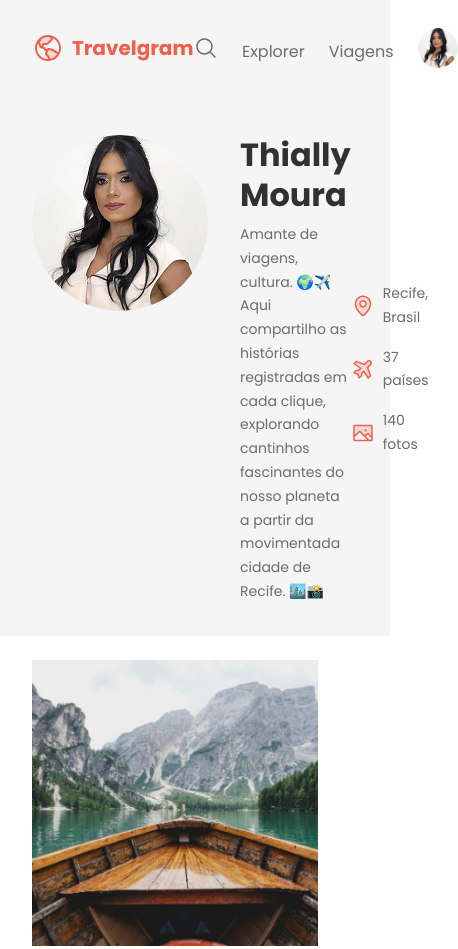
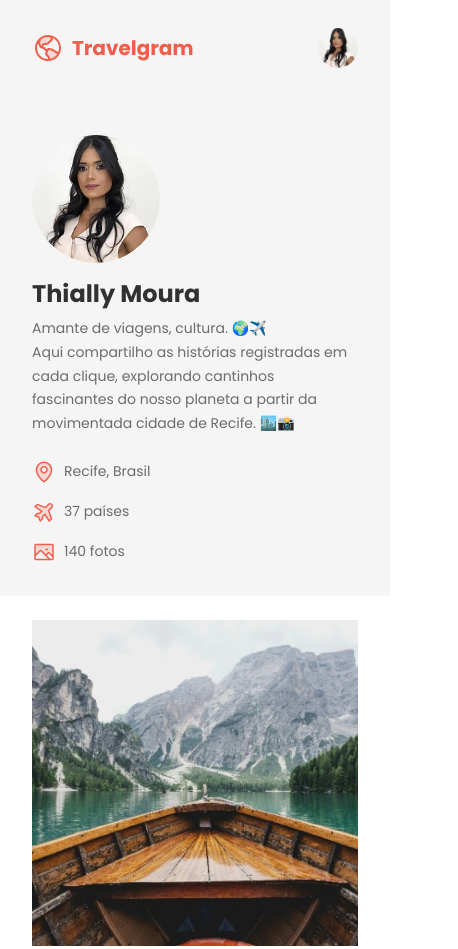
Before and after one commit to thiallymoura/travelgram-project, a plain HTML site: page index.html in a window 390 px wide. Shown: the top 949 px of the page, 458 px wide, since content can reach past the window. Drawn offline with Linux system fonts and the light colour scheme.

Commit message:
feat: applying responsiveness

```diff
--- a/index.html
+++ b/index.html
@@ -21,12 +21,12 @@
             </a>
             <ul id="primary-menu">
                 <li>
-                    <a href="#">
+                    <a href="#" class="no-mobile">
                         <img src="./assets/icons/MagnifyingGlass.svg" alt="icone de lupa">
                     </a>
                 </li>
-                <li><a href="#">Explorer</a></li>
-                <li><a href="#">Viagens</a></li>
+                <li><a href="#" class="no-mobile">Explorer</a></li>
+                <li><a href="#" class="no-mobile">Viagens</a></li>
                 <li><a href="#">
                         <img src="./assets/profile.png" alt="icone de perfil">
                     </a></li>
--- a/styles/footer.css
+++ b/styles/footer.css
@@ -1,14 +1,14 @@
 footer {
     display: flex;
-    gap: 24px;
-    padding-block: 24px;
+    gap: 1.5rem;
+    padding-block: 1.5rem;
 
-    font: 14px/150% var(--font-family);
+    font: .875rem/1.5 var(--font-family);
 }
 
-footer span:nth-child(1) {
+/* footer span:nth-child(1) {
     margin-right: auto;
-}
+} */
 
 footer span:nth-child(2) {
     margin: auto;
--- a/styles/global.css
+++ b/styles/global.css
@@ -15,10 +15,10 @@
     --text-color-secondary: #6C6C6C;
 
     --font-family: 'Poppins', sans-serif;
-    --text-lg: bold 32px/125% var(--font-family);
-    --text: 16px/150% var(--font-family);
-    --text-md: 14px/170% var(--font-family);
-    --text-sm: 12px/170% var(--font-family);
+    --text-lg: bold 2rem/1.25 var(--font-family);
+    --text: 1rem/1.7 var(--font-family);
+    --text-md: .875rem/1.7 var(--font-family);
+    --text-sm: .750rem/1.7 var(--font-family);
 }
 
 body {
@@ -37,11 +37,23 @@ a:hover {
 }
 
 .container {
-    padding-inline: 32px;
-    max-width: 1280px;
+    padding-inline: 2rem;
+    max-width: 80rem;
     margin-inline: auto;
 }
 
 .bg-surface-color {
     background-color: var(--surface-color);
 }
+
+
+.no-mobile {
+    display: none;
+}
+
+@media (width >=35em) {
+    .no-mobile {
+        display: initial;
+    }
+
+}
--- a/styles/header.css
+++ b/styles/header.css
@@ -1,5 +1,5 @@
 header {
-    padding-block: 32px;
+    padding-block: 2rem;
 
     font: var(--text-md);
 }
@@ -12,16 +12,16 @@ header .container {
 
 #profile {
     display: flex;
-    gap: 32px;
+    gap: 2rem;
 }
 
 #profile>div {
-    max-width: 384px;
+    max-width: 24rem;
 }
 
 #profile img {
-    width: 176px;
-    height: 176px;
+    width: 11rem;
+    height: 11rem;
     object-fit: cover;
     border-radius: 50%;
 }
@@ -29,7 +29,7 @@ header .container {
 #profile h1 {
     font: var(--text-lg);
     color: var(--text-color-primary);
-    margin-bottom: 8px;
+    margin-bottom: .5rem;
 }
 
 #info {
@@ -37,13 +37,13 @@ header .container {
 
     display: flex;
     flex-direction: column;
-    gap: 16px;
+    gap: 1rem;
 
-    width: 280px;
+    width: 17.5rem;
 }
 
 #info li {
     display: flex;
     align-items: center;
-    gap: 8px;
+    gap: .5rem;
 }
--- a/styles/index.css
+++ b/styles/index.css
@@ -3,3 +3,4 @@
 @import url(header.css);
 @import url(main.css);
 @import url(footer.css);
+@import url(media.css);
--- a/styles/main.css
+++ b/styles/main.css
@@ -1,12 +1,12 @@
 main {
     display: flex;
     flex-wrap: wrap;
-    gap: 24px;
-    padding-block: 24px;
+    gap: 1.5rem;
+    padding-block: 1.5rem;
 }
 
 main img {
-    width: 286px;
-    height: 286px;
+    width: 17.875rem;
+    height: 17.875rem;
     object-fit: cover;
 }
--- /dev/null
+++ b/styles/media.css
@@ -0,0 +1,57 @@
+@media (width <=35em) {
+
+    & header .container {
+        flex-direction: column;
+        gap: 1.5rem;
+
+        overflow-x: hidden;
+
+        & #profile {
+            flex-direction: column;
+            gap: 1rem;
+
+            & h1 {
+                font-size: 1.5rem;
+            }
+        }
+
+        & .no-mobile {
+            display: initial;
+        }
+
+        & #profile img {
+            width: 8rem;
+            height: 8rem;
+        }
+
+        & #profile>div {
+            max-width: 100%;
+        }
+
+        & ul#info {
+            width: 100%;
+        }
+
+    }
+
+
+    & main.container {
+        display: grid;
+        grid-template-columns: 1fr;
+        overflow-x: hidden;
+
+        & img {
+            width: 100%;
+            height: auto;
+        }
+    }
+
+
+    & footer {
+        display: flex;
+        flex-direction: column;
+        align-items: center;
+        gap: 1rem;
+    }
+
+}
--- a/styles/nav.css
+++ b/styles/nav.css
@@ -3,20 +3,20 @@ nav {
     justify-content: space-between;
     align-items: center;
 
-    padding-block: 20px;
+    padding-block: 1.25rem;
 }
 
 nav ul {
     list-style: none;
     display: flex;
     align-items: center;
-    gap: 24px;
+    gap: 1.5rem;
 
-    padding-block: 8px;
+    padding-block: .5rem;
 }
 
 nav ul li:last-child img {
-    width: 40px;
-    height: 40px;
+    width: 2.5rem;
+    height: 2.5rem;
     border-radius: 50%
 }
```
